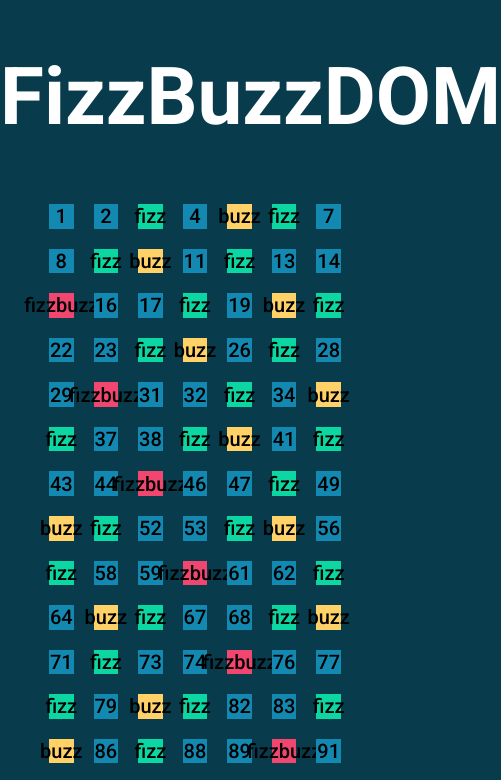
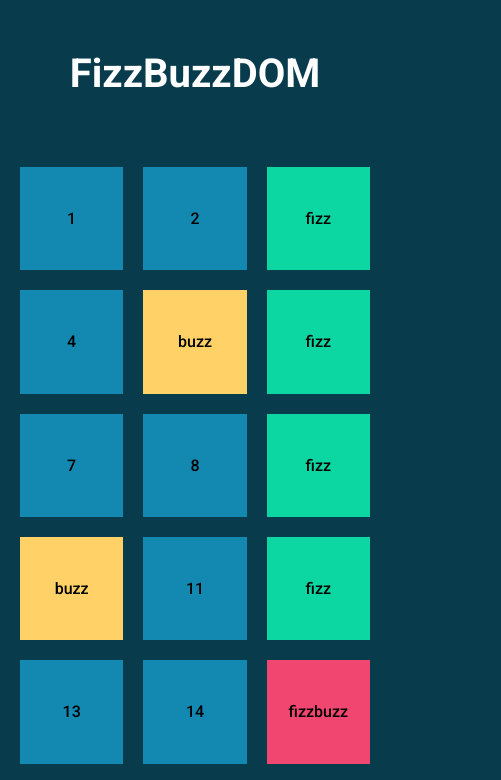
Before and after one commit to giorgiagalbullicavazzini/js-fizzbuzz, a plain HTML site: page index.html in a window 390 px wide. Shown: the top 780 px of the page, 501 px wide, since content can reach past the window. Drawn offline with Linux system fonts and the light colour scheme.

Commit message:
responsive layout

```diff
--- a/css/style.css
+++ b/css/style.css
@@ -65,3 +65,32 @@ h1 {
   margin: 3.125rem 0;
   text-align: center;
 }
+
+/*
+============
+Responsive
+============
+*/
+
+@media screen and (max-width: 991px) {
+  .container {
+    padding: 10px;
+    width: 100%;
+  }
+}
+
+@media screen and (max-width: 767px) {
+  .box {
+    font-size: 1rem;
+  }
+}
+
+@media screen and (max-width: 575px) {
+  .box {
+    width: calc(100% / 3 - 20px);
+  }
+
+  h1 {
+    font-size: 2.5rem;
+  }
+}
```
